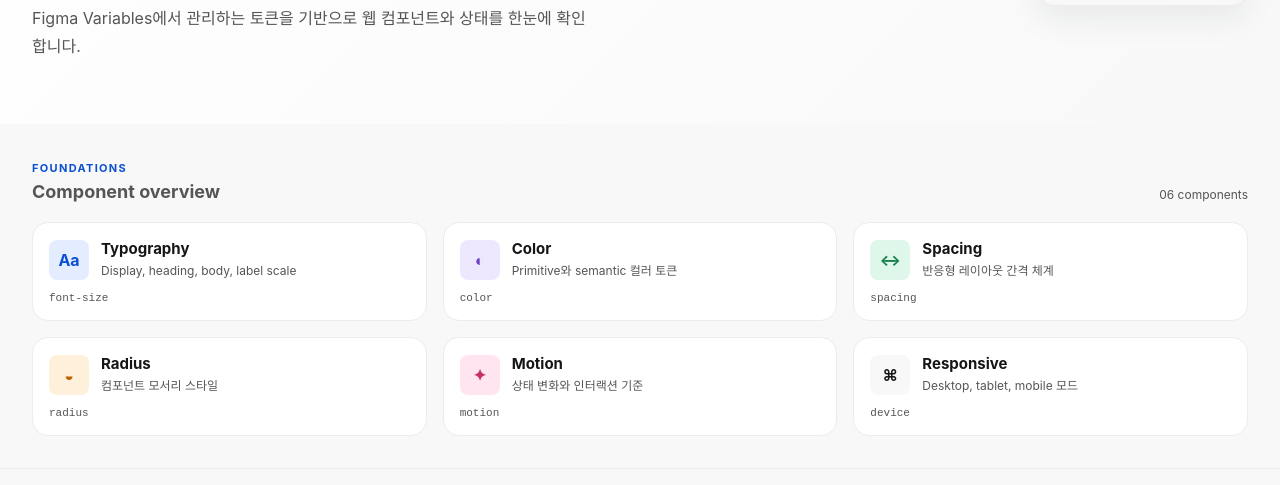
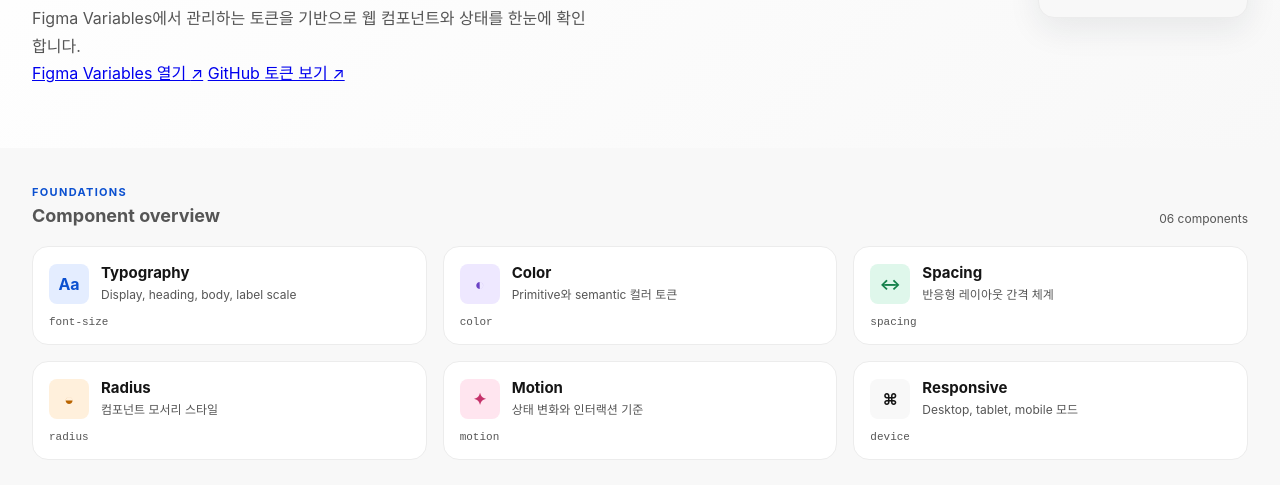
Before and after one commit to jkrakisis/design-system-jk, a plain HTML site: page showcase/index.html in a window 1280 px wide. Shown: the part 315-800 px from the top of the page. Drawn offline with Linux system fonts and the light colour scheme.

Commit message:
쇼케이스 Hero를 Figma Variables와 GitHub 토큰에 연결

```diff
--- a/showcase/index.html
+++ b/showcase/index.html
@@ -24,6 +24,10 @@
       <span class="eyebrow">DESIGN SYSTEM / UI KIT</span>
       <h2>일관된 경험을 만드는<br><span class="hero-accent">Design System UI</span></h2>
       <p>Figma Variables에서 관리하는 토큰을 기반으로 웹 컴포넌트와 상태를 한눈에 확인합니다.</p>
+      <div class="hero-actions">
+        <a class="hero-link hero-link-primary" href="https://www.figma.com/design/NSGyIZuM5rVuvKjWQUV9g9/Project_design_0000?node-id=0-1&t=lekECiCC9Lu1t2p9-1&view=variables" target="_blank" rel="noreferrer">Figma Variables 열기 <span aria-hidden="true">↗</span></a>
+        <a class="hero-link hero-link-secondary" href="https://github.com/jkrakisis/design-system-jk/tree/main/token" target="_blank" rel="noreferrer">GitHub 토큰 보기 <span aria-hidden="true">↗</span></a>
+      </div>
     </div>
     <div class="hero-panel">
       <span class="hero-panel-label">TOKEN STATUS</span>
```
